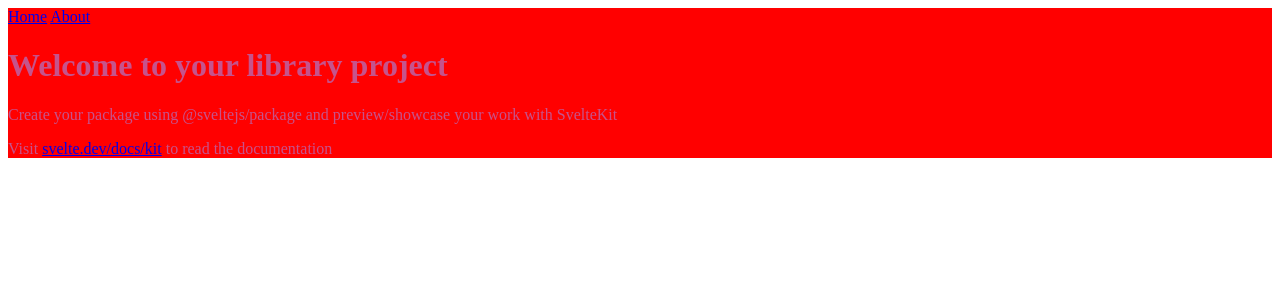
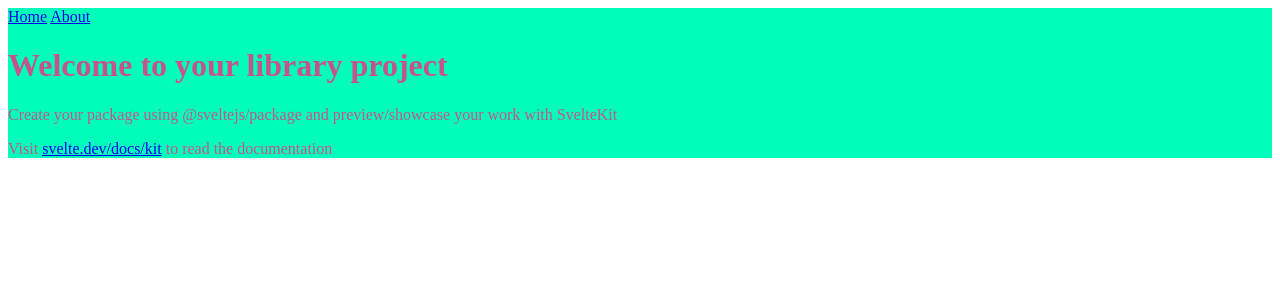
Before and after one commit to Shwartz/svelte5, a SvelteKit app: page / in a window 1280 px wide. Shown: the top 300 px of the page. Built offline with nearby package versions, Linux system fonts and the light colour scheme.

Commit message:
Using scss variables

```diff
--- a/src/app.scss
+++ b/src/app.scss
@@ -1,6 +1,6 @@
-@import "variables";
+@use "variables" as *;
 
 .page {
-  background: red;
+  background: #00ffbb;
   color: $base-color;
 }
```
